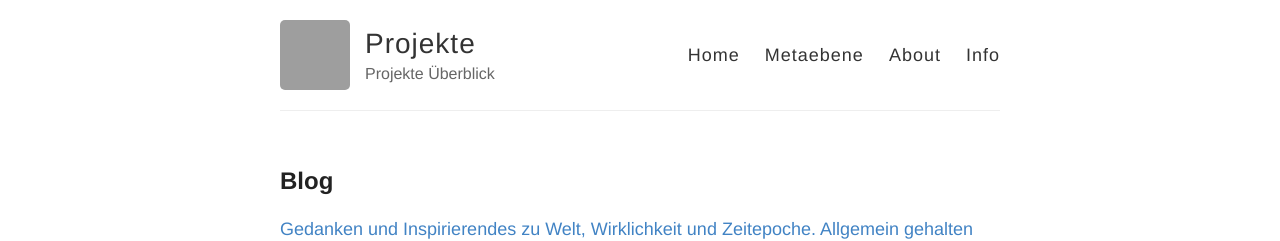
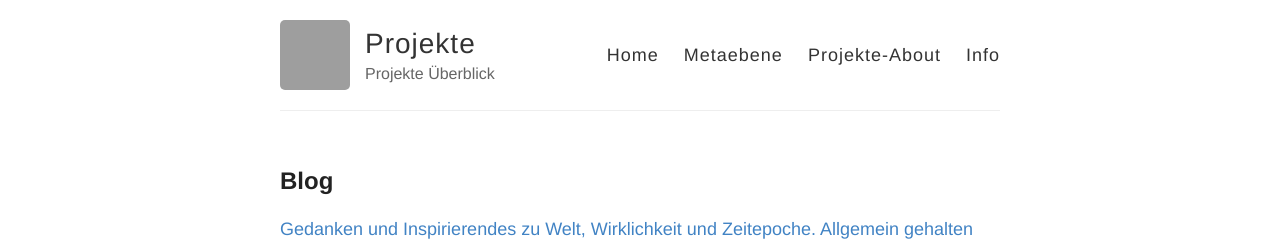
Before and after one commit to S2030c/projekte, a Jekyll site: the page built from index.html, in a window 1280 px wide. Shown: the top 241 px of the page. Built offline with Jekyll 4.4.1, drawn with Linux system fonts in a browser that asks for light colours; grey boxes are pictures that could not be loaded.

Commit message:
Update default.html

```diff
--- a/_layouts/default.html
+++ b/_layouts/default.html
@@ -25,8 +25,8 @@
 
           <nav>
             <a href="{{ site.baseurl }}/" title="Home">Home</a>
-            <a href="{{ site.baseurl }}/metaebene/" title="Die Perspektive der Metaebene">Metaebene</a>
-            <a href="https://s2030c.github.io/blog/about/" title="Autor about" target="blog">About</a>
+            <a href="{{ site.baseurl }}/metaebene/" title="Die Perspektive der Metaebene einnehmen">Metaebene</a>
+            <a href="{{ site.baseurl }}/about/" title="Über diese Projekte"">Projekte-About</a>
             <a href="{{ site.baseurl }}/info/" title="Infos zu Projekte">Info</a>
           </nav>
         </header>
```
